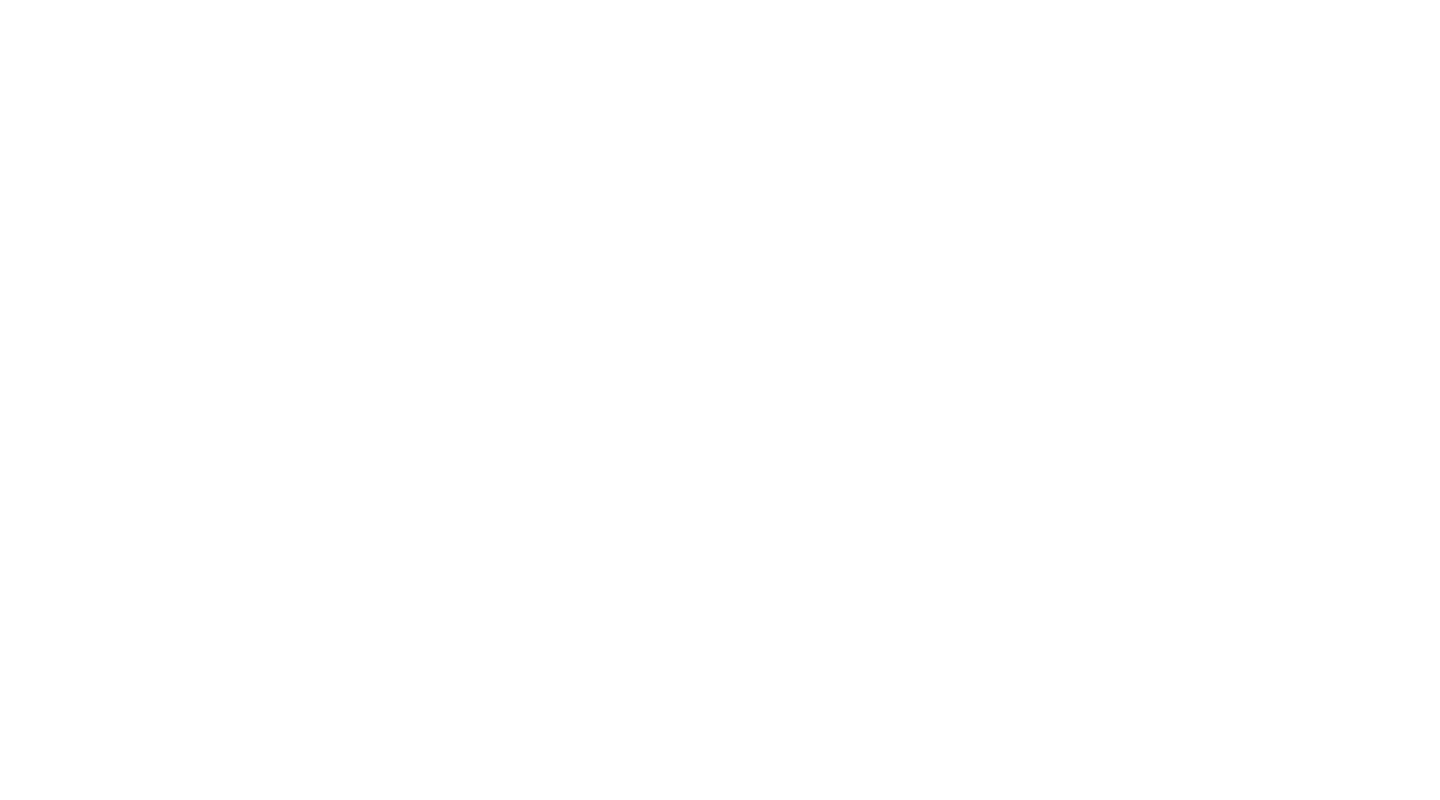
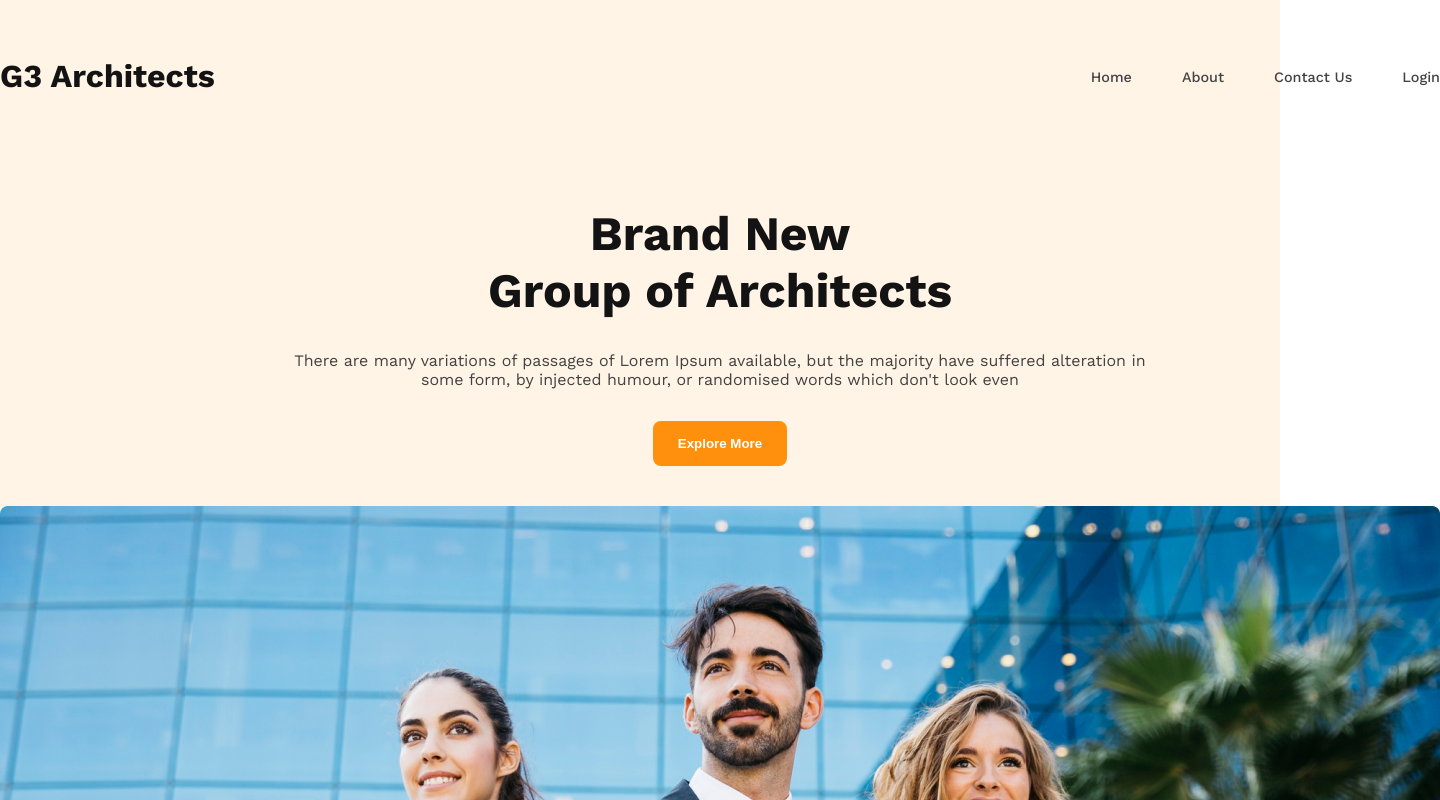
Before and after one commit to jahidhasan-webdev01/g3-architects, a plain HTML site: page index.html in a window 1280 px wide. Shown: the top 800 px of the page, 1440 px wide, since content can reach past the window. Drawn offline with nearby package versions, Linux system fonts and the light colour scheme.

Commit message:
design navigation and banner section

```diff
--- a/css/styles.css
+++ b/css/styles.css
@@ -8,3 +8,106 @@
     font-family: "Work Sans", sans-serif;
     font-optical-sizing: auto;
 }
+
+/* colors */
+.dark-01 {
+    color: rgba(19, 19, 19, 1);
+}
+
+.dark-03 {
+    color: rgba(66, 66, 66, 1);
+}
+
+/* margin-padding */
+.mt-32 {
+    margin-top: 32px;
+}
+
+/* shared styles */
+.container {
+    width: 1440px;
+    margin: 0 auto;
+}
+
+.display-flex {
+    display: flex;
+}
+
+.text-center {
+    text-align: center;
+}
+
+.text-secondary {
+    font-size: 0.9rem;
+    font-weight: 400;
+    line-height: 26px;
+}
+
+.btn-warning {
+    background-color: rgba(255, 144, 14, 1);
+    color: rgba(255, 255, 255, 1);
+    font-weight: 600;
+    border: none;
+    border-radius: 8px;
+    padding: 15px 25px;
+    cursor: pointer;
+}
+
+/* header */
+header {
+    background-color: rgba(255, 144, 14, 0.1);
+}
+
+/* navigation section */
+nav {
+    padding-top: 50px;
+    justify-content: space-between;
+    align-items: center;
+}
+
+.logo {
+    font-size: 2rem;
+    font-weight: 700;
+    line-height: 53px;
+}
+
+nav ul {
+    gap: 50px;
+}
+
+nav ul li {
+    list-style: none;
+}
+
+nav ul li a {
+    text-decoration: none;
+    font-size: 0.9rem;
+    font-weight: 500;
+    line-height: 26px;
+}
+
+/* banner section */
+.banner-section {
+    display: flex;
+    flex-direction: column;
+    gap: 40px;
+}
+
+.banner-content {
+    max-width: 862px;
+    margin: 0 auto;
+}
+
+.banner-content h1 {
+    font-size: 3rem;
+}
+
+.banner-content p {}
+
+.banner-section {
+    padding: 102px 0 45px 0;
+}
+
+.banner-image-container {
+    width: 100%;
+}
--- a/index.html
+++ b/index.html
@@ -15,6 +15,45 @@
 </head>
 
 <body class="font-work-sans">
+    <header>
+        <div class="container">
+            <!-- navigation section -->
+            <nav class="display-flex">
+                <h1 class="logo dark-01">G3 Architects</h1>
+                <ul class="display-flex">
+                    <li>
+                        <a class="dark-03" href="http://">Home</a>
+                    </li>
+                    <li>
+                        <a class="dark-03" href="http://">About</a>
+                    </li>
+                    <li>
+                        <a class="dark-03" href="http://">Contact Us</a>
+                    </li>
+                    <li>
+                        <a class="dark-03" href="http://">Login</a>
+                    </li>
+                </ul>
+            </nav>
+            <!-- hero section -->
+            <div class="banner-section">
+                <div class="banner-content text-center">
+                    <h1 class="dark-01">Brand New <br>
+                        Group of Architects
+                    </h1>
+                    <p class="text-secendary dark-03 mt-32">There are many variations of passages of Lorem Ipsum
+                        available,
+                        but the majority
+                        have suffered
+                        alteration in some form, by injected humour, or randomised words which don't look even</p>
+                    <button class="btn-warning mt-32">Explore More</button>
+                </div>
+                <div class="banner-image-container">
+                    <img src="./images/banner.png" alt="">
+                </div>
+            </div>
+        </div>
+    </header>
 </body>
 
 </html>
```
